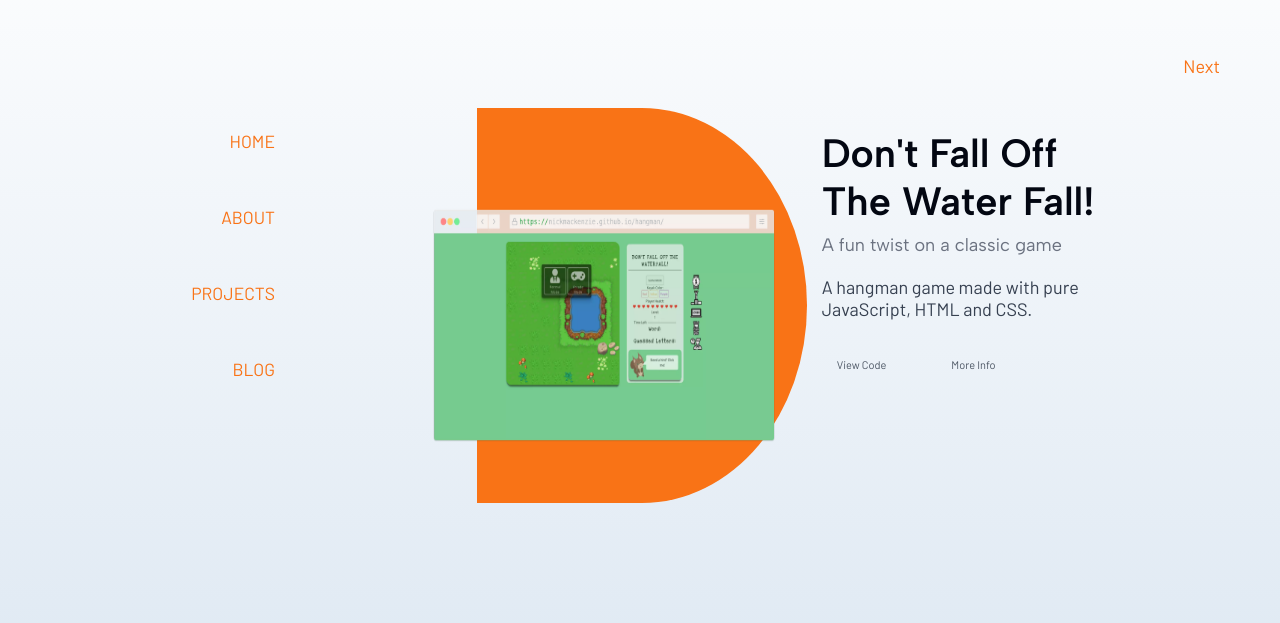
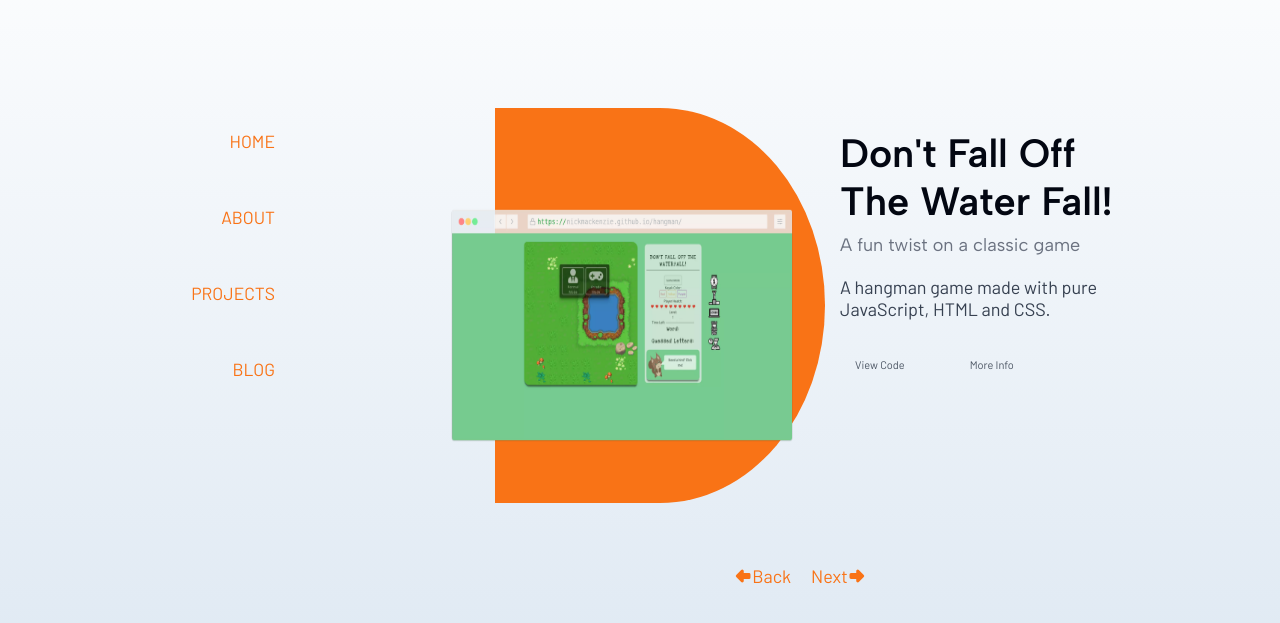
Before and after one commit to nickmackenzie/nickmackenzie.dev---2023, a Next.js app: page /projects/dontfall in a window 1280 px wide. Shown: the part 125-748 px from the top of the page. Built offline with nearby package versions, Linux system fonts and the light colour scheme.

Commit message:
add mongodb

```diff
--- a/app/page.tsx
+++ b/app/page.tsx
@@ -2,7 +2,9 @@ import Image from "next/image";
 import styles from "./page.module.css";
 import { name, about, bio, avatar,role } from '../content/info';
 
-export default function Home() {
+
+export default async function Home() {
+
     return (
         <section className={styles.section}>
             <h1>{name}</h1>
--- a/app/projects/dontfall/page.module.css
+++ b/app/projects/dontfall/page.module.css
@@ -163,3 +163,20 @@
   width: 305px;
   z-index: 10;
 }
+
+
+
+
+.link {
+  font-size: var(--font-size-medium);
+  margin: 10px;
+  display: flex;
+  align-items: center;
+  align-content: center;
+  justify-content: space-around;
+}
+.nav {
+  display: flex;
+  justify-content: center;
+  width: 100%;
+}
--- a/app/projects/dontfall/page.tsx
+++ b/app/projects/dontfall/page.tsx
@@ -1,20 +1,9 @@
-// import { MDXRemote } from 'next-mdx-remote/rsc'
-// import Link from 'next/link'
-// export default async function DontFall() {
-//   const res = await fetch("https://raw.githubusercontent.com/nickmackenzie/hangman/master/README.md")
-//   const markdown = await res.text()
-//   return (
-//   <>
-//   <MDXRemote source={markdown} />
-//   <Link href='/projects'>Back</Link>
-//   </>
-//   )
-// }
-
 import Image from "next/image";
 import Link from "next/link";
 import styles from "./page.module.css";
-export default async function Projects() {
+import {TbArrowBigRightFilled,TbArrowBigLeftFilled} from 'react-icons/tb'
+
+export default async function DontFall() {
     const projects = [
         // {
         //     image: "/images/namematch.webp",
@@ -72,7 +61,7 @@ export default async function Projects() {
         // },
     ];
     return (
-
+   <>
       <div className={styles.wrapper}>
       {projects.map((project, index) => (
         <div className={styles.card}>
@@ -105,8 +94,13 @@ export default async function Projects() {
           </div>
         </div>
       ))}
-      <Link href='/projects/trivianight'>Next</Link>
+
     </div>
-
+    <div className={styles.nav}>
+ <Link className={styles.link} href='/projects/souschef'><TbArrowBigLeftFilled/>   Back</Link>
+ <Link className={styles.link} href='/projects'>Next <TbArrowBigRightFilled/>
+</Link>
+</div>
+ </>
     );
 }
--- a/app/projects/page.tsx
+++ b/app/projects/page.tsx
@@ -64,7 +64,7 @@ export default async function Projects() {
    <>
       <div className={styles.wrapper}>
       {projects.map((project, index) => (
-        <div className={styles.card}>
+        <div key={project.url} className={styles.card}>
           <div className={styles.left}>
             <Image src={project.image} width='430' height='300' alt={project.name} />
           </div>
--- a/package.json
+++ b/package.json
@@ -18,6 +18,7 @@
     "@vercel/analytics": "^1.0.1",
     "eslint": "8.42.0",
     "eslint-config-next": "13.4.5",
+    "mongodb": "^5.6.0",
     "next": "13.4.5",
     "next-mdx-remote": "^4.4.1",
     "react": "18.2.0",
```
Also changed, not shown: db/mongo.ts (added, +33 -0 lines), 1 other file (tests, documents, lock files or other folders).
